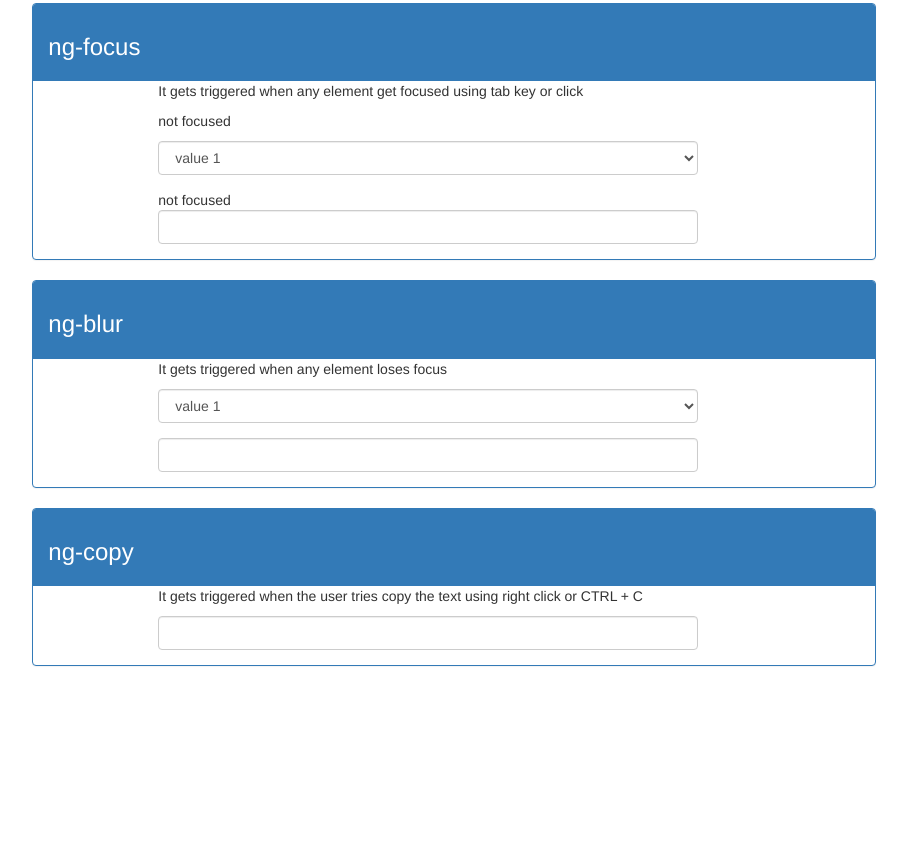
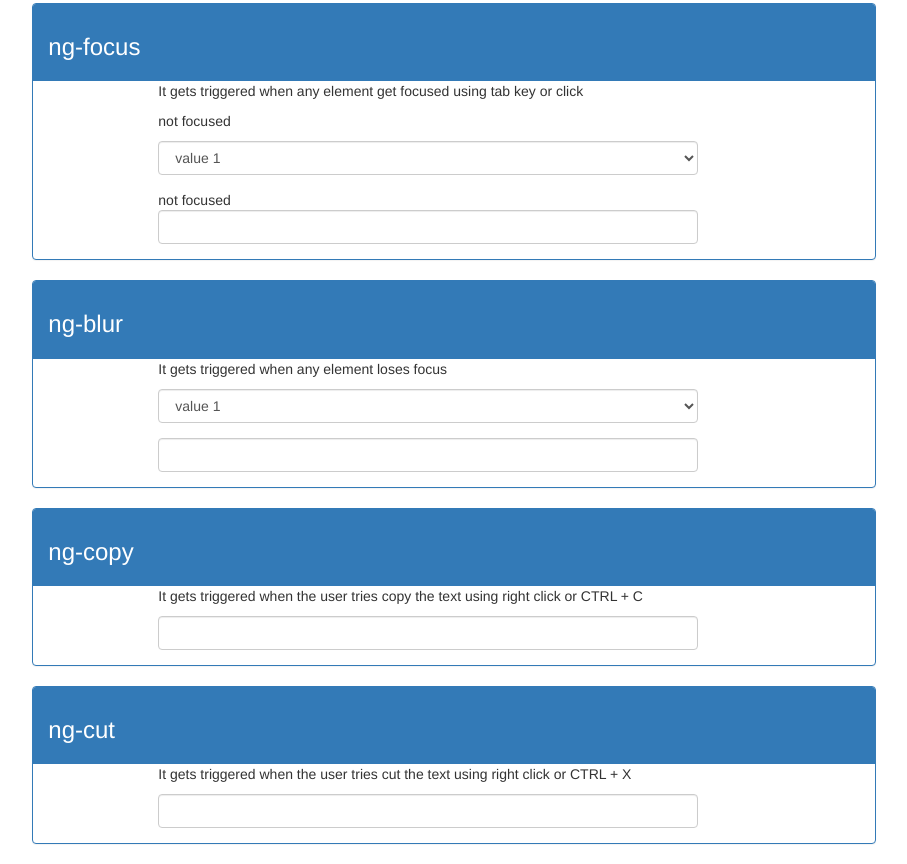
Before and after one commit to WashingtonSouza/-AngularJS-Studies, a plain HTML site: page documentation/index.html in a window 1280 px wide. Shown: the part 374-1238 px from the top of the page, without its empty margins (186-1093 px from the left). Before the commit the page ends 1060 px from the top, so only its background shows below. Drawn offline with nearby package versions, Linux system fonts and the light colour scheme.

Commit message:
Implementation ng-cut

```diff
--- a/documentation/index.html
+++ b/documentation/index.html
@@ -105,6 +105,19 @@
                 </div>
             </div>
 
+            <!--ng-cut-->
+            <div class="panel panel-primary">
+                <div class="panel-heading"><h3>ng-cut</h3></div>
+                <div class="container">
+                    <form>
+                        <div class="col-md-6 col-md-offset-1 mb-1 form-group">
+                            <p>It gets triggered when the user tries cut the text using right click or CTRL + X</p>
+                            <input type="text" class="form-control" ng-cut="showAlert('ng-cut')"/>
+                        </div>
+                    </form>
+                </div>
+            </div>
+
         </div>
     </div>
 
```
